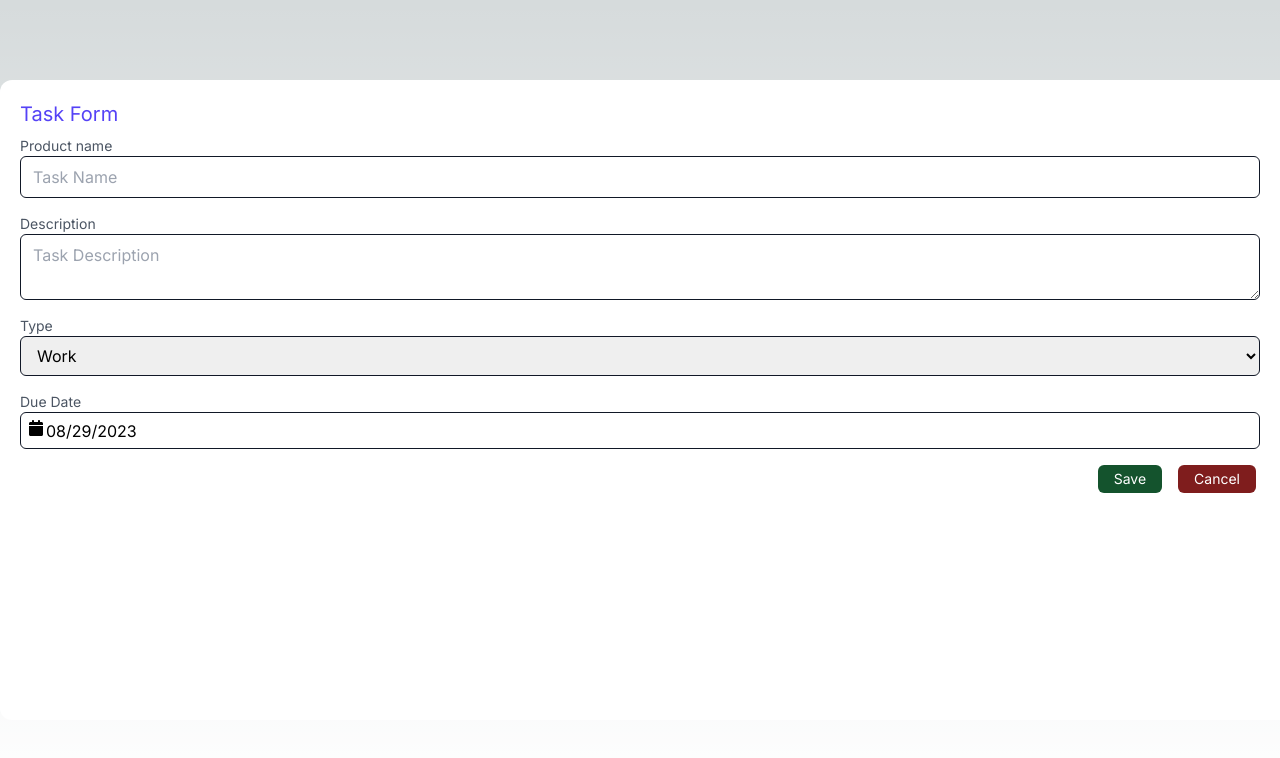
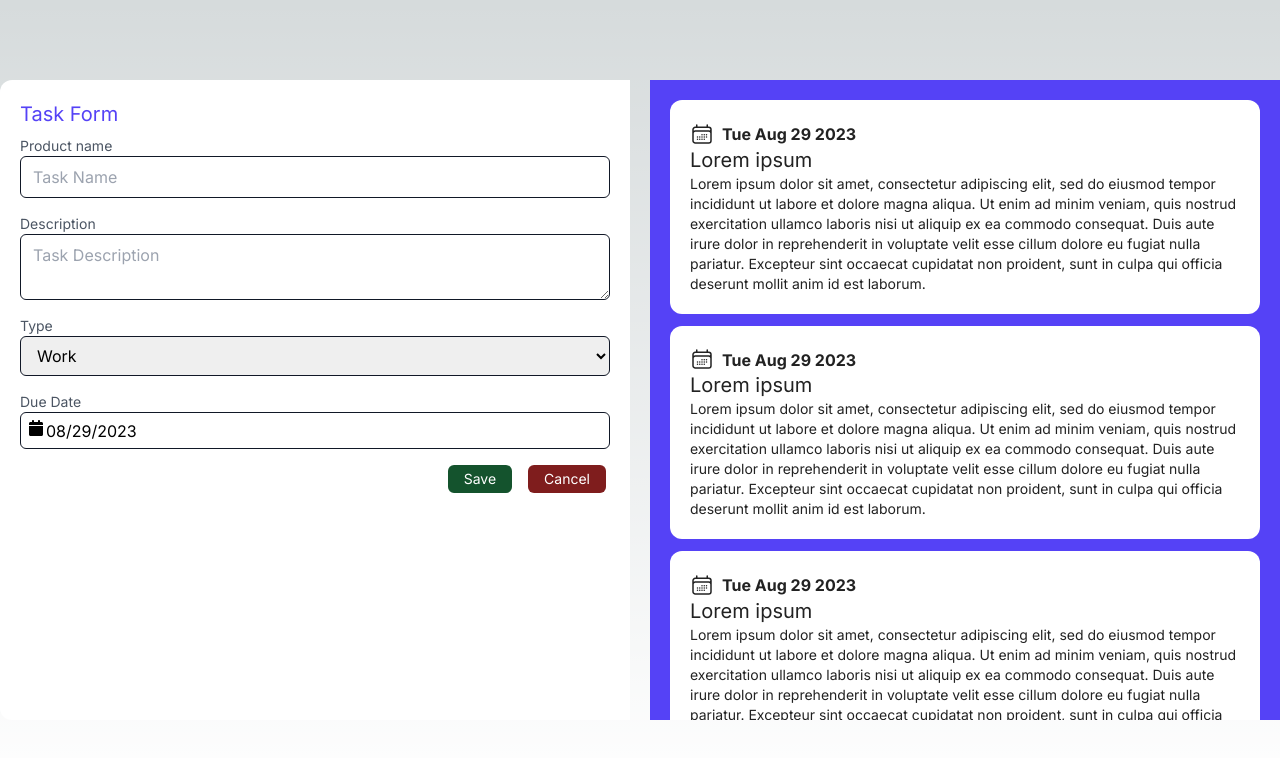
Before and after one commit to JuanManuelIbarlucea/algomarketing-challenge, a Next.js app: page / in a window 1280 px wide. Shown: the top 758 px of the page. Built offline with nearby package versions, Linux system fonts and the light colour scheme.

Commit message:
Added TaskDisplay component

```diff
--- a/app/page.tsx
+++ b/app/page.tsx
@@ -1,9 +1,11 @@
+import TaskDisplay from '@/components/task-display';
 import TaskForm from '@/components/task-form';
 
 export default function Home() {
   return (
     <main className="flex gap-5 w-full flex-col md:flex-row justify-center items-center h-[40rem]">
       <TaskForm />
+      <TaskDisplay />
     </main>
   );
 }
--- /dev/null
+++ b/components/task-component.tsx
@@ -0,0 +1,5 @@
+import React from 'react';
+
+export default function TaskComponent() {
+  return <div>TaskComponent</div>;
+}
--- /dev/null
+++ b/components/task-display.tsx
@@ -0,0 +1,35 @@
+'use client';
+import useTasksContext from '@/contexts/tasks-context';
+import { mockTasks } from '@/lib/mocks';
+
+export default function TaskDisplay() {
+  const { tasks } = useTasksContext();
+
+  return (
+    <div className="bg-primary w-full h-full text-[#222] p-5 overflow-auto scrollbar-thumb-gray-900 scrollbar-thin scrollbar-track-gray-100">
+      <ul className="flex flex-col gap-3">
+        {mockTasks?.map((task) => (
+          <li className="bg-white rounded-xl p-5 text-ellipsis">
+            <svg
+              xmlns="http://www.w3.org/2000/svg"
+              fill="none"
+              viewBox="0 0 24 24"
+              strokeWidth={1.5}
+              stroke="currentColor"
+              className="w-6 h-6 inline-block mr-2"
+            >
+              <path
+                strokeLinecap="round"
+                strokeLinejoin="round"
+                d="M6.75 3v2.25M17.25 3v2.25M3 18.75V7.5a2.25 2.25 0 012.25-2.25h13.5A2.25 2.25 0 0121 7.5v11.25m-18 0A2.25 2.25 0 005.25 21h13.5A2.25 2.25 0 0021 18.75m-18 0v-7.5A2.25 2.25 0 015.25 9h13.5A2.25 2.25 0 0121 11.25v7.5m-9-6h.008v.008H12v-.008zM12 15h.008v.008H12V15zm0 2.25h.008v.008H12v-.008zM9.75 15h.008v.008H9.75V15zm0 2.25h.008v.008H9.75v-.008zM7.5 15h.008v.008H7.5V15zm0 2.25h.008v.008H7.5v-.008zm6.75-4.5h.008v.008h-.008v-.008zm0 2.25h.008v.008h-.008V15zm0 2.25h.008v.008h-.008v-.008zm2.25-4.5h.008v.008H16.5v-.008zm0 2.25h.008v.008H16.5V15z"
+              />
+            </svg>
+            <b className="align-middle">{task.dueDate.toDateString()}</b>
+            <p className="text-xl">{task.name}</p>
+            <p className="text-sm">{task.description}</p>
+          </li>
+        ))}
+      </ul>
+    </div>
+  );
+}
--- /dev/null
+++ b/lib/mocks.ts
@@ -0,0 +1,32 @@
+import { Task, TaskType } from './types';
+
+export const mockTasks: Task[] = [
+  {
+    name: 'Lorem ipsum',
+    description:
+      'Lorem ipsum dolor sit amet, consectetur adipiscing elit, sed do eiusmod tempor incididunt ut labore et dolore magna aliqua. Ut enim ad minim veniam, quis nostrud exercitation ullamco laboris nisi ut aliquip ex ea commodo consequat. Duis aute irure dolor in reprehenderit in voluptate velit esse cillum dolore eu fugiat nulla pariatur. Excepteur sint occaecat cupidatat non proident, sunt in culpa qui officia deserunt mollit anim id est laborum.',
+    type: 'Health',
+    dueDate: new Date(),
+  },
+  {
+    name: 'Lorem ipsum',
+    description:
+      'Lorem ipsum dolor sit amet, consectetur adipiscing elit, sed do eiusmod tempor incididunt ut labore et dolore magna aliqua. Ut enim ad minim veniam, quis nostrud exercitation ullamco laboris nisi ut aliquip ex ea commodo consequat. Duis aute irure dolor in reprehenderit in voluptate velit esse cillum dolore eu fugiat nulla pariatur. Excepteur sint occaecat cupidatat non proident, sunt in culpa qui officia deserunt mollit anim id est laborum.',
+    type: 'Work',
+    dueDate: new Date(),
+  },
+  {
+    name: 'Lorem ipsum',
+    description:
+      'Lorem ipsum dolor sit amet, consectetur adipiscing elit, sed do eiusmod tempor incididunt ut labore et dolore magna aliqua. Ut enim ad minim veniam, quis nostrud exercitation ullamco laboris nisi ut aliquip ex ea commodo consequat. Duis aute irure dolor in reprehenderit in voluptate velit esse cillum dolore eu fugiat nulla pariatur. Excepteur sint occaecat cupidatat non proident, sunt in culpa qui officia deserunt mollit anim id est laborum.',
+    type: 'Other',
+    dueDate: new Date(),
+  },
+  {
+    name: 'Lorem ipsum',
+    description:
+      'Lorem ipsum dolor sit amet, consectetur adipiscing elit, sed do eiusmod tempor incididunt ut labore et dolore magna aliqua. Ut enim ad minim veniam, quis nostrud exercitation ullamco laboris nisi ut aliquip ex ea commodo consequat. Duis aute irure dolor in reprehenderit in voluptate velit esse cillum dolore eu fugiat nulla pariatur. Excepteur sint occaecat cupidatat non proident, sunt in culpa qui officia deserunt mollit anim id est laborum.',
+    type: 'Personal',
+    dueDate: new Date(),
+  },
+];
```
